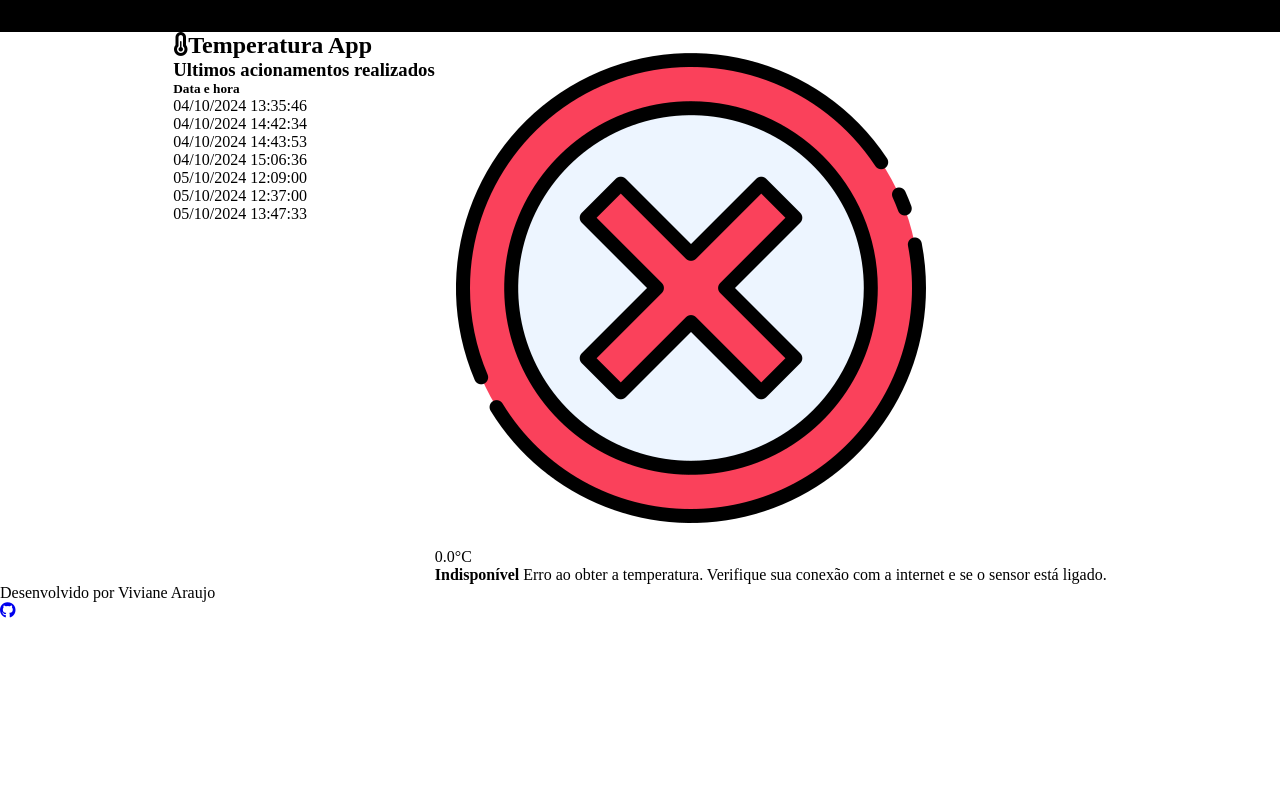
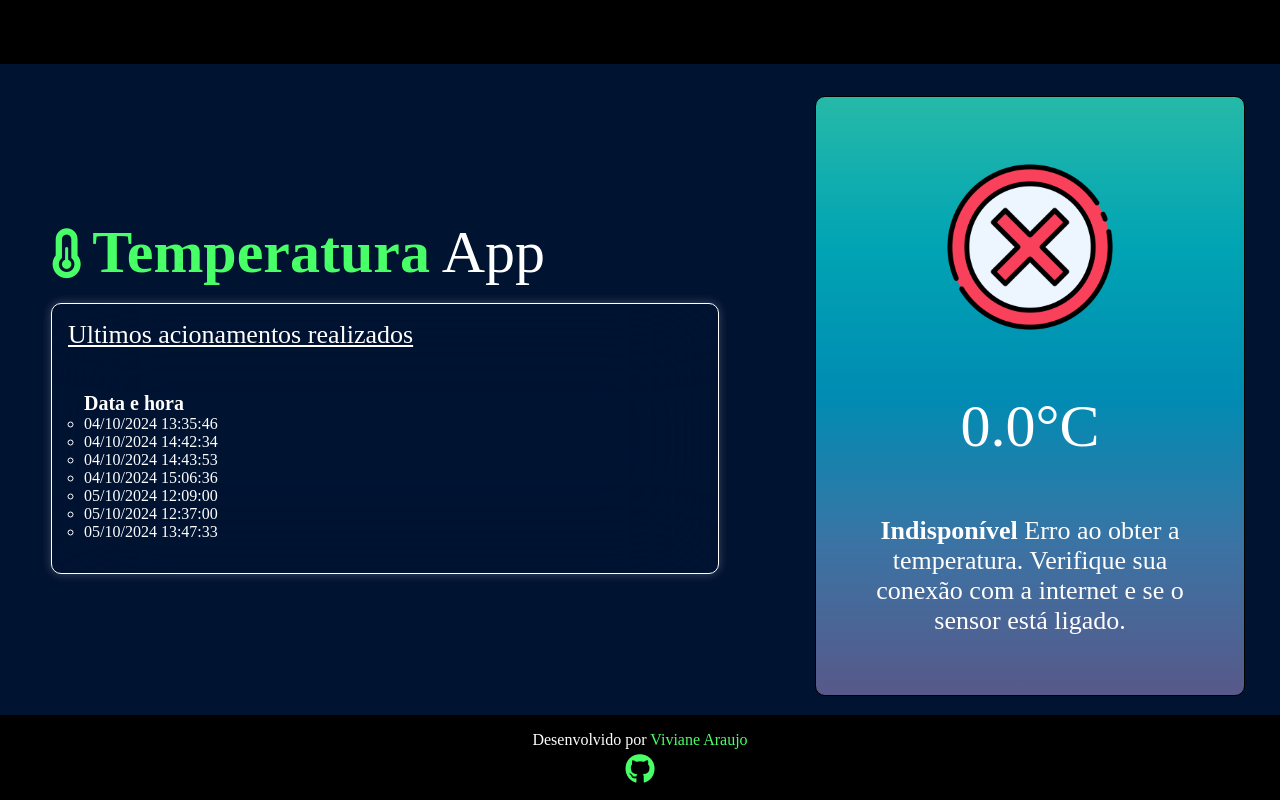
Before and after one commit to avivianedev/projeto-estacio-iot-python, a Flask app: page / in a window 1280 px wide. Run offline with Flask 3, Linux system fonts and the light colour scheme.

Commit message:
Update dos arquivos css

```diff
--- a/python/static/index.css
+++ b/python/static/index.css
@@ -1,68 +1,148 @@
 .header-index {
-    padding: 1em;
+    width: 100%;
+    padding: 2em;
     background-color: black;
     color: white;
 }
 
 .container-temperature {
     width: 100%;
+    height: 100%;
+    padding: 2em;
     display: flex;
     justify-content: center;
+    align-items: center;
+    color: white;
+    gap: 5em;
 }
 
-.container-temperature .content-temp {
-    margin-top: 2em;
+.control-container {
     padding: 1em;
-    width: 500px;
-    height: 200px;
-    border: 2px solid black;
-    border-radius: 10px;
+    width: 700px;
+    height: 100%;
     display: flex;
     flex-direction: column;
-    justify-content: center;
-    align-items: center;
+    gap: 1em;
+
 }
 
-.container-temperature .content-temp .box-temp {
-    display: flex;
-    align-items: center;
-    gap: .5em;
+.control-container h1 {
+    font-size: 60px;
 }
 
-.container-temperature .content-temp .box-temp i {
+.control-container h1 i {
+    color: #49FF68;
+    font-size: 50px;
+    margin-right: 10px;
+}
+
+.control-container h1 strong {
+    color: #49FF68;
+}
+
+.control-container .alerts-info {
+    padding: 1em;
+    border: 1px solid white;
+    border-radius: 10px;
+    backdrop-filter: blur(50px);
+    box-shadow: 0 0 10px rgba(250, 250, 250, 0.25);
+}
+
+.control-container .alerts-info h3 {
+    font-size: 26px;
+    margin-bottom: 1em;
+    text-decoration: underline;
+}
+
+.control-container .alerts-info .list-container {
+    padding: 1em;
+}
+
+.control-container .alerts-info .list-container h5 {
+    font-size: 20px;
+
+}
+
+.container-temperature .content-temperature {
+    display: flex;
+    width: 430px;
+    height: 600px;
+    border: 1px solid black;
+    border-radius: 10px;
+    flex-direction: column;
+    align-items: center;
+    justify-content: space-around;
+    padding: 2em;
+    background-image: linear-gradient(to bottom, #26b9a8, #00a4b4, #008cb3, #3b73a4, #575989);
+}
+
+.container-temperature .content-temperature img {
+    width: 180px;
+    height: 180px;
+}
+
+.container-temperature .content-temperature .temperature-value {
+    font-size: 60px;
+}
+
+.container-temperature .content-temperature .temperature-condiction p {
+    text-align: center;
+    font-size: 26px;
+}
+
+.footer-container {
+    width: 100%;
+    padding: 1em;
+    background-color: black;
+    color: white;
+    position: absolute;
+    bottom: 0;
+    color: white;
+    text-align: center;
+}
+
+.footer-container span {
+    color: #49FF68;
+}
+
+.footer-container .footer-i i {
+    margin-top: 5px;
+    color: #49FF68;
     font-size: 30px;
 }
 
-.container-temperature .content-temp .box-temp p {
-    font-size: 30px;
+@media screen and (max-width: 767px) {
+    .header-index {
+        width: 100%;
 
     }
 
-.container-temperature .content-temp .temp-icons {
-    display: flex;
+    .container-temperature {
         width: 100%;
-    justify-content: space-between;
-    align-items: center;
+        flex-direction: column-reverse;
+        position: relative;
         gap: 1em;
     }
 
-.container-temperature .content-temp .temp-icons img {
-    width: 80px;
-    height: 80px;
+    .container-temperature .control-container {
+        width: 100%;
+        padding: 0;
     }
 
-.container-temperature .content-temp .temp-icons p {
-    font-size: 20px;
+    .container-temperature .content-temperature {
+        width: 100%;
+        margin-top: 3em;
+
     }
 
-.table-control-container {
-    padding: 2em;
-    width: 100%;
-    text-align: center;
+    .footer-container {
+        position: relative;
     }
 
-.table-control-container .list-content {
-    display: flex;
-    flex-direction: column;
-    gap: 10px;
+    .control-container h1 {
+        padding: 1em;
+        font-size: 30px;
+        position: absolute;
+        top: 0;
     }
+}
--- a/python/static/reset.css
+++ b/python/static/reset.css
@@ -6,5 +6,16 @@
 }
 
 ul {
-    list-style: none;
+    list-style: circle;
 }
+
+body {
+    background-color: #001331;
+
+}
+
+h1,
+h2,
+h3 {
+    font-weight: 100;
+}
```
Lines whose indentation alone changed are shown as unchanged.
